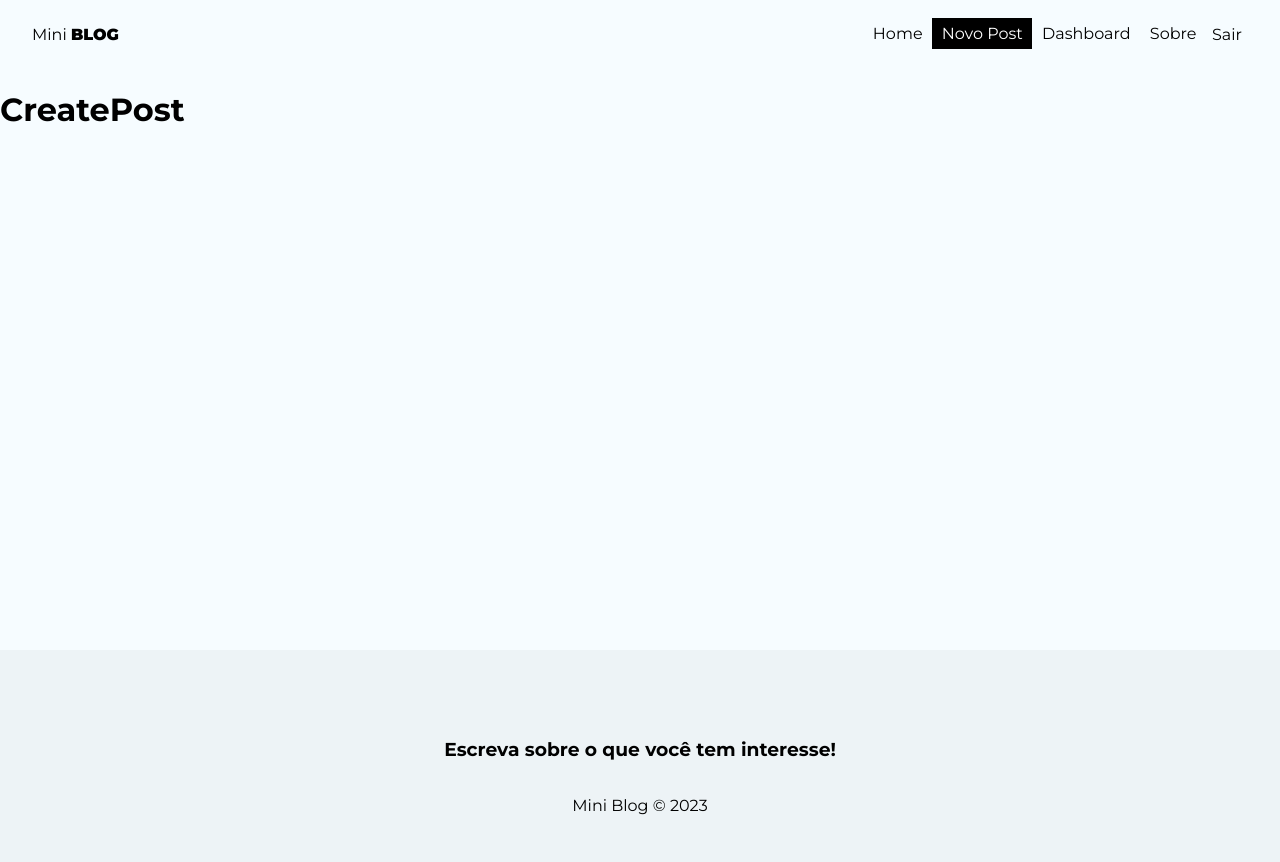
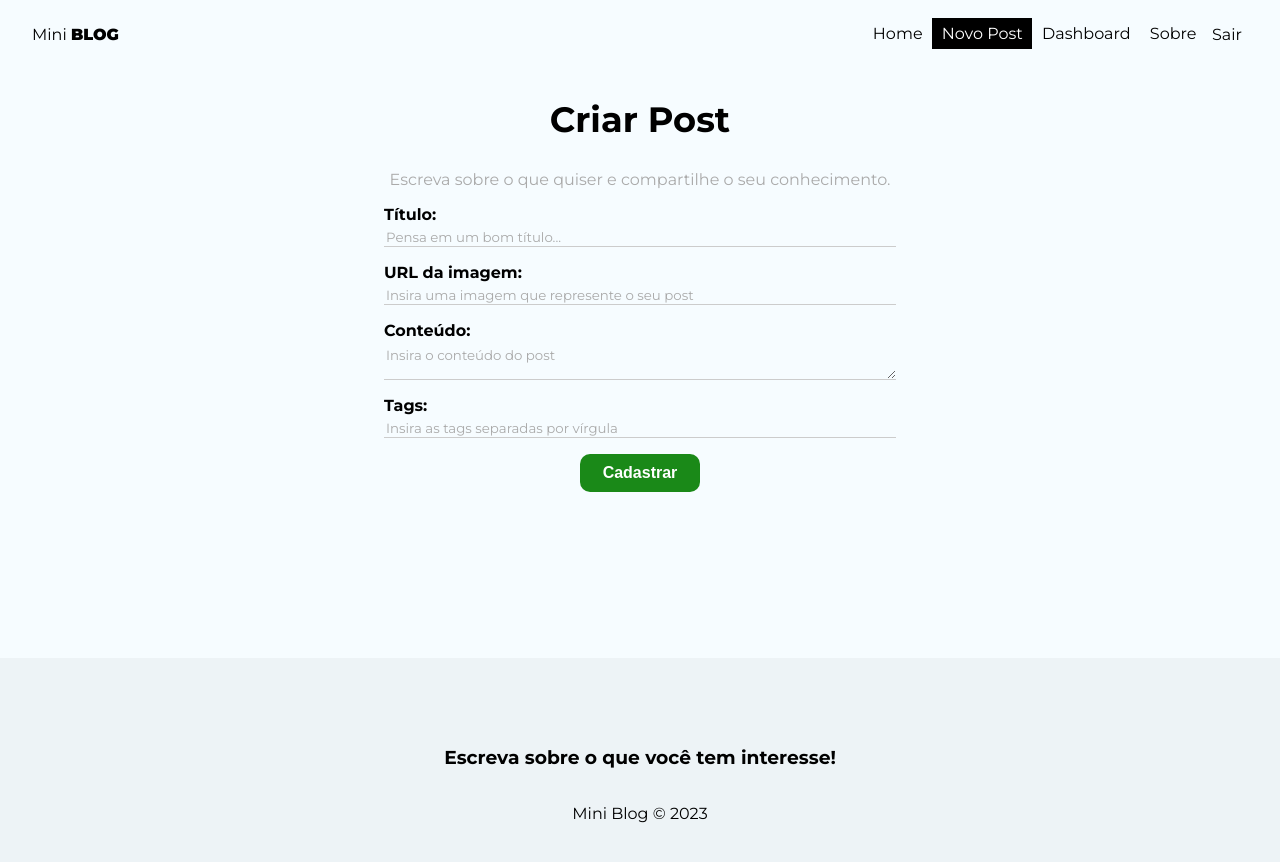
Before and after one commit to GutoCitton/Udemy-miniblog, a React (Create React App) app: page /posts/create in a window 1280 px wide. Shown: the top 862 px of the page. Built offline with nearby package versions, Linux system fonts and the light colour scheme; no server answers; sample sign-in values are in the browser's storage.

Commit message:
aula_135

```diff
--- a/src/pages/CreatePost/CreatePost.js
+++ b/src/pages/CreatePost/CreatePost.js
@@ -1,11 +1,75 @@
 import styles from './CreatePost.module.css'
+
+import { useState } from 'react';
+import { useNavigate } from 'react-router-dom';
+import { useAuthValue } from '../../context/AuthContext'
 
 
 const CreatePost = () => {
+  const [title, setTitle] = useState('');
+  const [image, setImage] = useState('');
+  const [body, setBody] = useState('');
+  const [tags, setTags] = useState([]);
+  const [formError, setFormError] = useState('');
+
+  const handleSubmit = (e) => {
+    e.prevenDefault();
+  };
+
 
   return (
-    <div>
-      <h1>CreatePost</h1>
+    <div className={styles.create_post}>
+      <h2>Criar Post</h2>
+      <p>Escreva sobre o que quiser e compartilhe o seu conhecimento.</p>
+      <form onSubmit={handleSubmit}>
+        <label>
+          <span>Título:</span>
+          <input
+          type="text"
+          name='title'
+          required
+          placeholder='Pensa em um bom título...'
+          onChange={(e) => setTitle(e.target.value)}
+          value={title}
+          />
+        </label>
+        <label>
+          <span>URL da imagem:</span>
+          <input
+          type="text"
+          name='image'
+          required
+          placeholder='Insira uma imagem que represente o seu post'
+          onChange={(e) => setImage(e.target.value)}
+          value={image}
+          />
+        </label>
+        <label>
+          <span>Conteúdo:</span>
+          <textarea
+          name='body'
+          required
+          placeholder='Insira o conteúdo do post'
+          onChange={(e) => setBody(e.target.value)}
+          value={body}
+          />
+        </label>
+        <label>
+          <span>Tags:</span>
+          <input
+          type="text"
+          name='tags'
+          required
+          placeholder='Insira as tags separadas por vírgula'
+          onChange={(e) => setTags(e.target.value)}
+          value={tags}
+          />
+        </label>
+        <button className='btn'>Cadastrar</button>
+        {/* {!loading && <button className='btn'>Cadastrar</button>}
+        {loading && <button className='btn' disabled>Aguarde...</button>}
+        {error && <p className='error'>{error}</p>} */}
+      </form>
     </div>
   )
 }
--- a/src/pages/CreatePost/CreatePost.module.css
+++ b/src/pages/CreatePost/CreatePost.module.css
@@ -0,0 +1,11 @@
+.create_post {
+  text-align: center;
+}
+
+.create_post h2 {
+  font-size: 2.2em;
+}
+
+.create_post p {
+  color: #aaa;
+}
```
